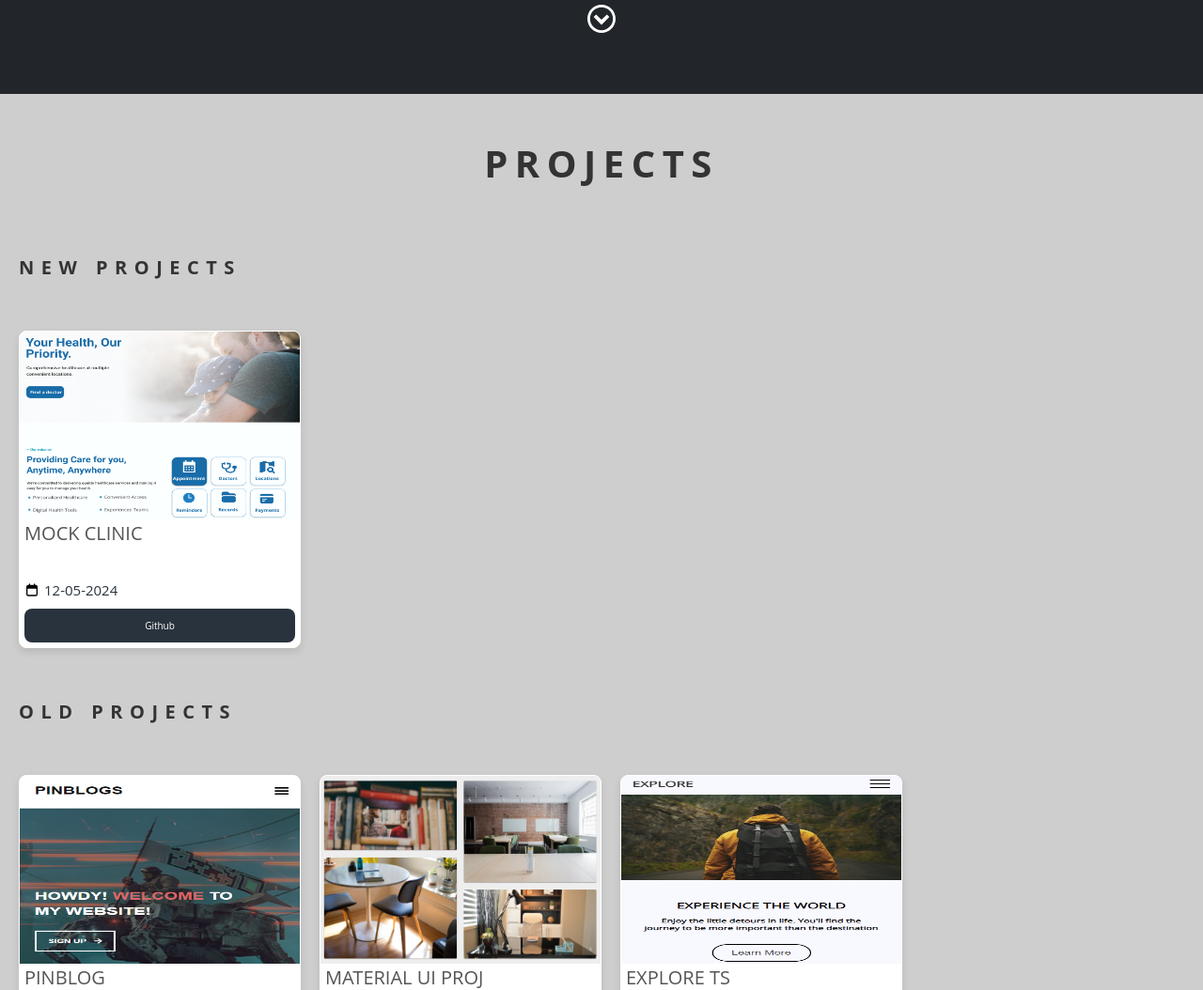
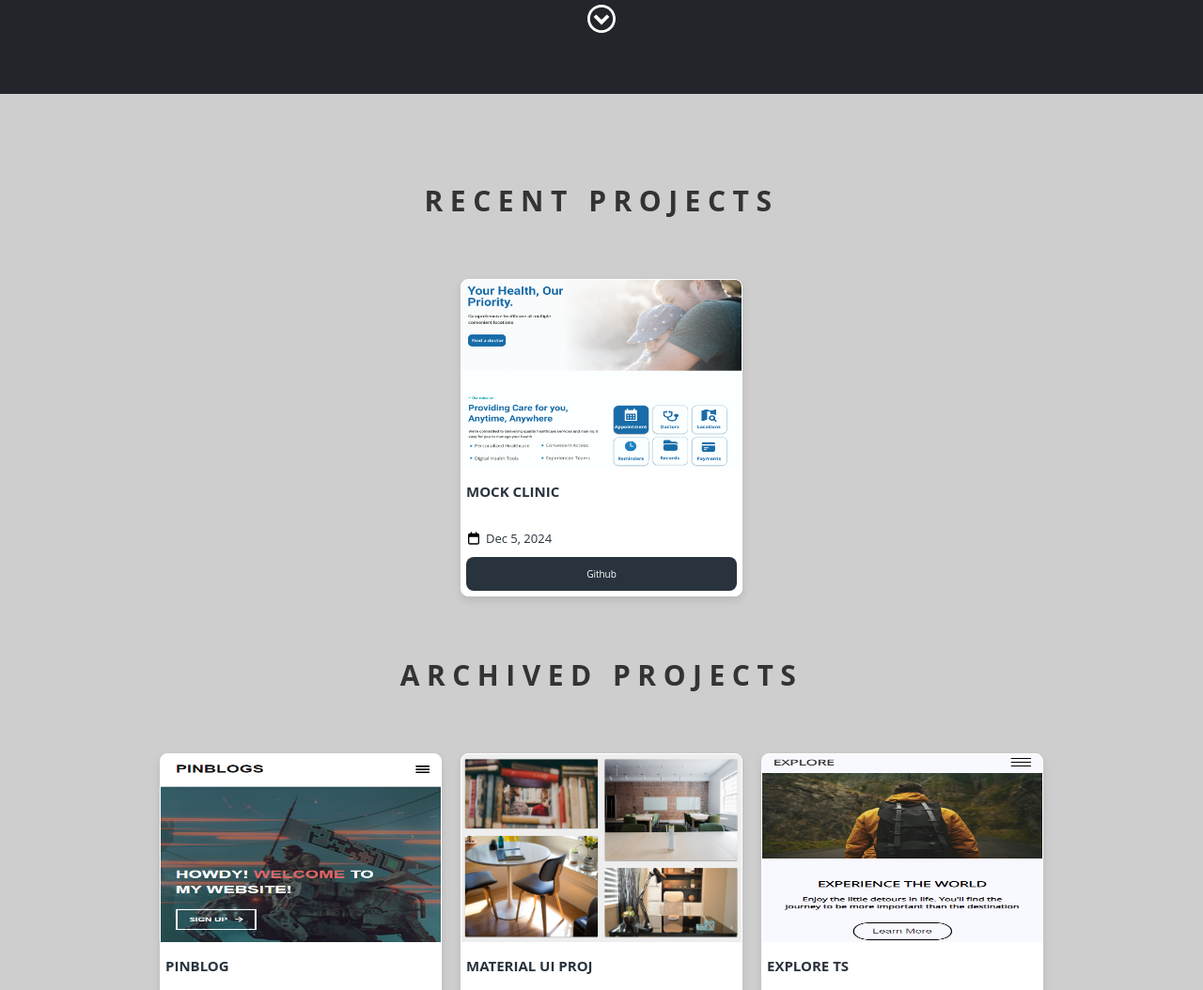
Before and after one commit to Luismrtz/luis-portfolio, a website: page index.html in a window 1280 px wide. Shown: the part 700-1754 px from the top of the page at 94% size. Drawn offline with Linux system fonts and the light colour scheme.

Commit message:
Center portfolio content (#4)

```diff
--- a/css/style.css
+++ b/css/style.css
@@ -179,23 +179,17 @@ h3 {
   background-color: var(--grey);
 }
 
-.projects h1 {
+.projects-section h2 {
+  margin: 4rem 0 4rem 0;
   color: var(--mainFont);
-}
-
-.projects h2 {
-  padding: 4rem 0 4rem 0;
-  color: var(--mainFont);
-}
-
-.projects-section h2 {
   display: flex;
-  justify-content: flex-start;
+  justify-content: center;
 }
 
 .grid {
   display: grid;
   gap: 20px;
+  justify-content: center;
   grid-template-columns: repeat(auto-fit, minmax(250px, 300px));
 }
 
@@ -234,12 +228,14 @@ h3 {
 }
 
 .content h3 {
-  color: #555;
+  color: var(--primary-color);
   display: flex;
   justify-content: flex-start;
-  margin-bottom: 40px;
+  margin-top: 1rem;
+  margin-bottom: 3rem;
   text-align: left;
-  font-size: 20px;
+  font-weight: bold;
+  /* font-size: 20px; */
 }
 
 .card .date {
@@ -291,19 +287,18 @@ h3 {
   .xl {
     font-size: 4.7rem;
   }
+  .lg {
+    font-size: 3rem;
+  }
   .md {
     font-size: 1.4rem;
   }
   .sm {
-    font-size: 1.1rem;
+    font-size: 1.3rem;
   }
   .social .icon {
     height: 2.2rem;
     width: 4rem;
-  }
-
-  .grid {
-    justify-content: center;
   }
 
   .projects-section h2 {
@@ -367,4 +362,7 @@ h3 {
     height: 2rem;
     width: 3.5rem;
   }
+  .footer {
+    font-size: 1.1rem;
+  }
 }
--- a/css/utilities.css
+++ b/css/utilities.css
@@ -45,7 +45,7 @@
 }
 
 .lg {
-  font-size: 4rem;
+  font-size: 3rem;
 }
 
 .md {
@@ -53,7 +53,7 @@
 }
 
 .sm {
-  font-size: 1.5rem;
+  font-size: 1.3rem;
 }
 
 /* !social icons */
--- a/index.html
+++ b/index.html
@@ -57,13 +57,12 @@
   </section>
 
   <section id="projects" class="projects">
-    <h1 class="lg">Projects</h1>
     <div class="projects-section">
-      <h2 class="md">New Projects</h2>
+      <h2 class="lg">Recent Projects</h2>
       <div class="grid" id="new-projects"></div>
     </div>
     <div class="projects-section">
-      <h2 class="md">Old Projects</h2>
+      <h2 class="lg">Archived Projects </h2>
       <div class="grid" id="old-projects"></div>
     </div>
   </section>
--- a/js/index.js
+++ b/js/index.js
@@ -34,56 +34,56 @@ const projects = [
     image: "images/pinblog-portfolio.PNG",
     website: "https://my-interests-blogs.web.app/",
     github: "https://github.com/Luismrtz/vue-interests-blog",
-    date: "08-24-2021",
+    date: "2021-08-24",
   },
   {
     title: "Material UI Proj",
     image: "images/mat-proj.PNG",
     website: "https://blissful-saha-fa1bb3.netlify.app/",
     github: "https://github.com/Luismrtz/material-UI-proj-1",
-    date: "05-30-2021",
+    date: "2021-05-30",
   },
   {
     title: "Explore TS",
     image: "images/ExploreWebsite.PNG",
     website: "https://amazing-mccarthy-b2b1d8.netlify.app/",
     github: "https://github.com/Luismrtz/Zenitram-TS",
-    date: "05-30-2021",
+    date: "2021-05-30",
   },
   {
     title: "Mamas Recipes",
     image: "images/lm-recipes.PNG",
     website: "",
     github: "https://github.com/Luismrtz/mamas-recipes",
-    date: "01-24-2021",
+    date: "2021-01-24",
   },
   {
     title: "Webstore",
     image: "images/symbols.PNG",
     website: "",
     github: "https://github.com/Luismrtz/webstore",
-    date: "04-20-2021",
+    date: "2021-04-20",
   },
   {
     title: "Auth app",
     image: "images/auth.PNG",
     website: "",
     github: "https://github.com/Luismrtz/auth-app",
-    date: "02-04-2021",
+    date: "2021-02-04",
   },
   {
     title: "Mock Clinic",
     image: "images/mock-clinic-projects.PNG",
     website: "",
     github: "https://github.com/Luismrtz/mock-clinic",
-    date: "12-05-2024",
+    date: "2024-12-05",
   },
 ];
 
 // Helpers
 const isOld = (date) => {
   const projectDate = new Date(date);
-  const dateLimit = new Date("01-01-2023");
+  const dateLimit = new Date("2023-01-01");
   return projectDate < dateLimit;
 };
 
@@ -102,6 +102,13 @@ function cardList(projects, id) {
 
     const hasWebsite = !!project.website;
 
+    // format date
+    const formateDate = new Date(project.date).toLocaleDateString("en-US", {
+      year: "numeric",
+      month: "short",
+      day: "numeric",
+    });
+
     card.innerHTML = `
             <div class="image-wrapper">
               <img src="${project.image}" alt="${project.title}">
@@ -110,7 +117,7 @@ function cardList(projects, id) {
               <h3>${project.title}</h3>
               <div class="date sm">
                   <img src="images/svg/calendar.svg" alt="Calendar Icon" class="calendar-icon">
-                  ${project.date}
+                  ${formateDate}
               </div>
               <div class="button-row">
                 ${
```
